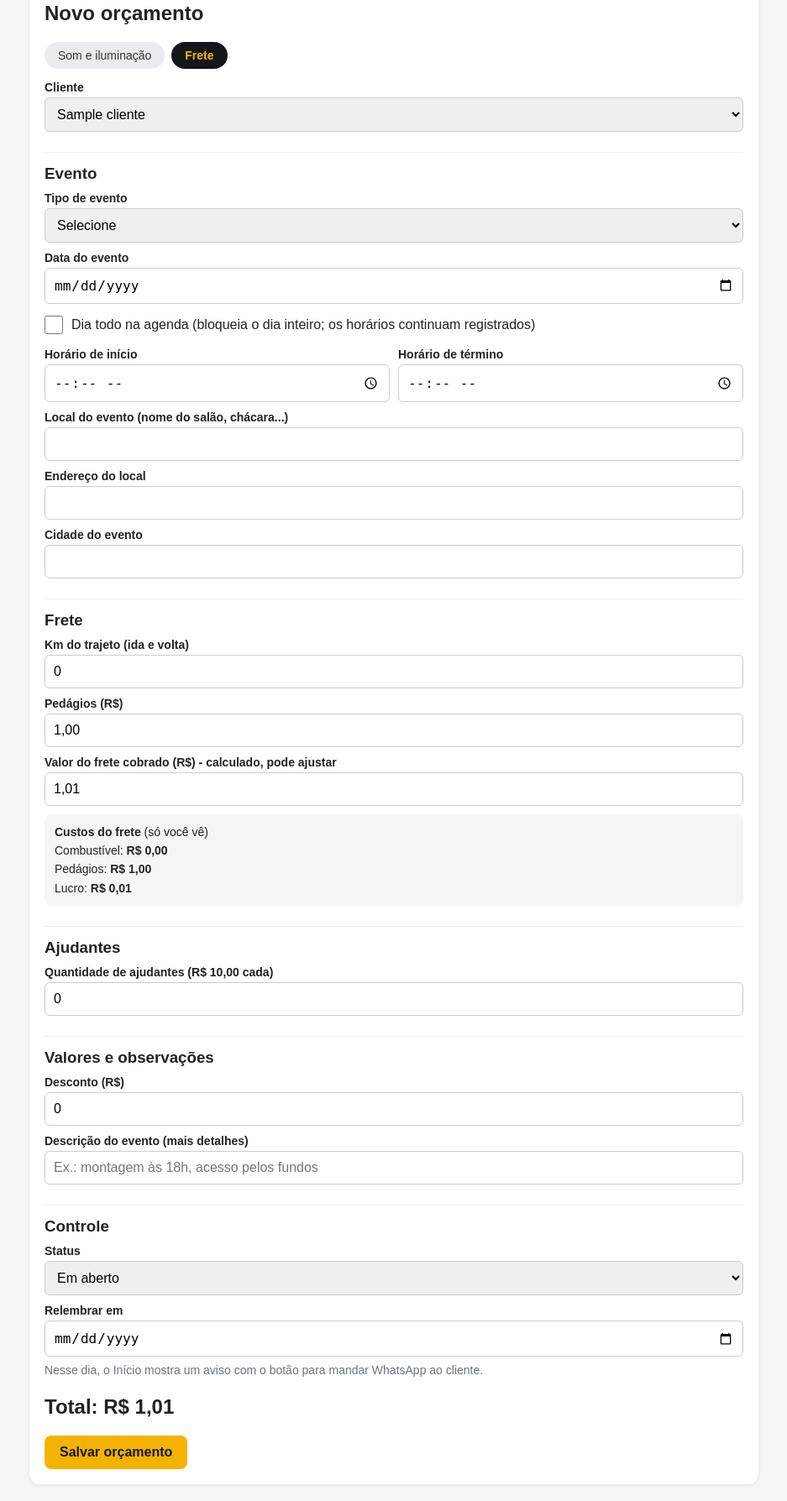
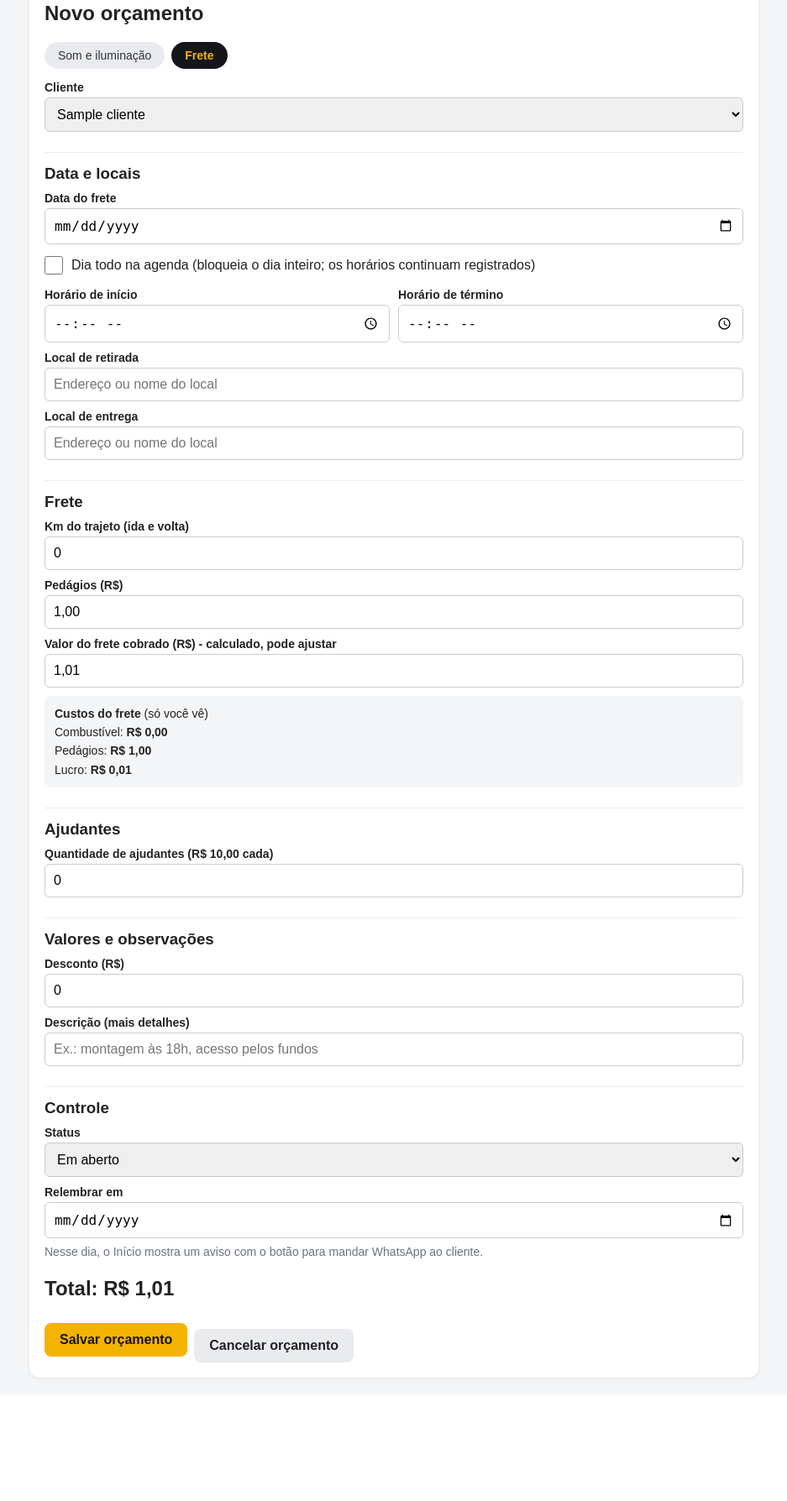
Before and after one commit to victorbaratela/walls-orcamentos, a Flask app: page /orcamentos/novo?modo=frete in a window 1280 px wide. Shown: the part 144-1932 px from the top of the page at 84% size, without its empty margins (171-1108 px from the left). After the commit the page ends 1789 px from the top, so only its background shows below. Run offline with Flask 3, Linux system fonts and the light colour scheme; the visitor is signed in with stand-in values (Sample User, id 1); tables that the repository leaves empty hold one stand-in row (values such as "Sample post"); some libraries are stand-ins or nearby versions.

Commit message:
Add files via upload

```diff
--- a/app.py
+++ b/app.py
@@ -129,6 +129,8 @@ class Orcamento(db.Model):
     local_nome = db.Column(db.String(120))
     local_endereco = db.Column(db.String(200))
     cidade = db.Column(db.String(80))
+    local_retirada = db.Column(db.String(200))
+    local_entrega = db.Column(db.String(200))
     relembrar_em = db.Column(db.Date)
     # valores
     km = db.Column(db.Float, default=0)
@@ -252,6 +254,8 @@ NOVAS_COLUNAS = [
     ('config', 'valor_ajudante', 'FLOAT DEFAULT 0'),
     ('item', 'imagem_v', 'INTEGER DEFAULT 0'),
     ('orcamento_item', 'categoria', 'VARCHAR(30)'),
+    ('orcamento', 'local_retirada', 'VARCHAR(200)'),
+    ('orcamento', 'local_entrega', 'VARCHAR(200)'),
     ('orcamento_item', 'item_id', 'INTEGER'),
     ('orcamento', 'tipo', "VARCHAR(20) DEFAULT 'Som'"),
     ('orcamento', 'numero', 'VARCHAR(20)'),
@@ -480,6 +484,8 @@ def aplicar_form(orc, form, cfg):
     orc.local_nome = form.get('local_nome') or None
     orc.local_endereco = form.get('local_endereco') or None
     orc.cidade = form.get('cidade') or None
+    orc.local_retirada = form.get('local_retirada') or None
+    orc.local_entrega = form.get('local_entrega') or None
     orc.observacoes = form.get('observacoes') or None
     orc.desconto = para_float(form.get('desconto'))
     status = form.get('status')
@@ -539,6 +545,7 @@ def valores_form(orc, cfg):
             'cliente_id': None, 'evento_tipo': '', 'evento_data': '',
             'dia_todo': False, 'hora_inicio': '', 'hora_fim': '',
             'local_nome': '', 'local_endereco': '', 'cidade': '',
+            'local_retirada': '', 'local_entrega': '',
             'incluir_frete': False, 'km': '0',
             'pedagios': fmt_num(cfg.pedagio_padrao), 'frete': '0',
             'ajudantes': 0, 'valor_ajudante': cfg.valor_ajudante or 0,
@@ -559,6 +566,8 @@ def valores_form(orc, cfg):
         'local_nome': orc.local_nome or '',
         'local_endereco': orc.local_endereco or '',
         'cidade': orc.cidade or '',
+        'local_retirada': orc.local_retirada or '',
+        'local_entrega': orc.local_entrega or '',
         'incluir_frete': bool(orc.frete),
         'km': f'{orc.km or 0:g}',
         'pedagios': fmt_num(orc.pedagios),
--- a/templates/_resumo.html
+++ b/templates/_resumo.html
@@ -2,11 +2,13 @@
   <p><b>Cliente:</b> {{ r.cliente }}{% if r.telefone %} - {{ r.telefone }}{% endif %}<br>
      <b>Emitido em:</b> {{ r.emissao }}</p>
 
-  {% if r.evento_tipo or r.evento_data or r.local_nome or r.cidade %}
-  <h3>Evento</h3>
+  {% if r.evento_tipo or r.evento_data or r.local_nome or r.cidade or r.local_retirada or r.local_entrega %}
+  <h3>{% if r.tipo == 'Frete' %}Data e locais{% else %}Evento{% endif %}</h3>
   <p>
     {% if r.evento_tipo %}<b>Tipo:</b> {{ r.evento_tipo }}<br>{% endif %}
     {% if r.evento_data %}<b>Data:</b> {{ r.evento_data }}{% if r.horario %} - {{ r.horario }}{% endif %}<br>{% endif %}
+    {% if r.local_retirada %}<b>Retirada:</b> {{ r.local_retirada }}<br>{% endif %}
+    {% if r.local_entrega %}<b>Entrega:</b> {{ r.local_entrega }}<br>{% endif %}
     {% if r.local_nome %}<b>Local:</b> {{ r.local_nome }}<br>{% endif %}
     {% if r.local_endereco %}<b>Endereço:</b> {{ r.local_endereco }}<br>{% endif %}
     {% if r.cidade %}<b>Cidade:</b> {{ r.cidade }}{% endif %}
--- a/templates/base.html
+++ b/templates/base.html
@@ -95,6 +95,9 @@
     .evt:hover { border-color: var(--ouro); }
     .evt .hora { width: 58px; flex: none; font-weight: bold; font-size: 14px; }
 
+    .rasc { background: #fff3cd; border-bottom: 1px solid #f0d98a; padding: 10px 16px; display: flex; flex-wrap: wrap; gap: 10px; align-items: center; font-size: 14px; }
+    .rasc .botao, .rasc button { margin: 0; padding: 6px 12px; font-size: 14px; }
+
     @media (min-width: 768px) {
       body { padding-bottom: 0; }
       .abas { position: static; justify-content: center; border-top: 0; border-bottom: 1px solid #e2e4e8; }
@@ -122,5 +125,59 @@
   <main>
     {% block conteudo %}{% endblock %}
   </main>
+
+  <script>
+  (function () {
+    if (!document.querySelector('.abas')) return;
+    const PREFIXO = 'walls_rasc_';
+    const achados = [];
+    try {
+      for (let i = localStorage.length - 1; i >= 0; i--) {
+        const chave = localStorage.key(i);
+        if (!chave || chave.indexOf(PREFIXO) !== 0) continue;
+        let rasc = null;
+        try { rasc = JSON.parse(localStorage.getItem(chave)); } catch (e) {}
+        if (!rasc || Date.now() - rasc.t > 604800000) { localStorage.removeItem(chave); continue; }
+        achados.push(chave);
+      }
+    } catch (e) { return; }
+    achados.forEach(chave => {
+      const nome = chave.slice(PREFIXO.length);
+      let destino = '/orcamentos/novo';
+      let rotulo = 'Novo orçamento de som e iluminação em andamento.';
+      if (nome === 'novo_frete') {
+        destino = '/orcamentos/novo?modo=frete';
+        rotulo = 'Novo orçamento de frete em andamento.';
+      } else if (nome.indexOf('edit_') === 0) {
+        destino = '/orcamentos/' + nome.slice(5) + '/editar';
+        rotulo = 'Edição de orçamento em andamento.';
+      } else if (nome !== 'novo_equip') {
+        return;
+      }
+      if (location.pathname + location.search === destino) return;
+      const faixa = document.createElement('div');
+      faixa.className = 'rasc';
+      const texto = document.createElement('span');
+      texto.textContent = rotulo;
+      const ir = document.createElement('a');
+      ir.className = 'botao';
+      ir.href = destino;
+      ir.textContent = 'Continuar';
+      const descartar = document.createElement('button');
+      descartar.type = 'button';
+      descartar.className = 'sec';
+      descartar.textContent = 'Descartar';
+      descartar.addEventListener('click', () => {
+        if (confirm('Descartar este orçamento em andamento?')) {
+          localStorage.removeItem(chave);
+          faixa.remove();
+        }
+      });
+      faixa.append(texto, ir, descartar);
+      document.querySelector('header').after(faixa);
+    });
+  })();
+  </script>
+
 </body>
 </html>
--- a/templates/orcamento_form.html
+++ b/templates/orcamento_form.html
@@ -12,34 +12,47 @@
   <p>Cadastre pelo menos um cliente antes. <a href='/clientes'>Ir para Clientes</a></p>
   {% else %}
   <form method='post' id='form-orc' data-novo='{{ 0 if orc else 1 }}'
+ data-chave='{{ ('edit_' ~ orc.id) if orc else ('novo_' ~ modo) }}'
         data-litro='{{ cfg.preco_litro }}' data-kml='{{ cfg.km_por_litro }}'
         data-lucro='{{ cfg.lucro_percentual }}' data-ajud='{{ v.valor_ajudante }}'>
     <input type='hidden' name='modo' value='{{ modo }}'>
+    <p class='ok' id='aviso-rasc' hidden>Rascunho recuperado automaticamente. Para descartar, toque em Cancelar orçamento.</p>
 
     <label>Cliente</label>
     <select name='cliente_id' required>
       {% for c in clientes %}<option value='{{ c.id }}'{% if v.cliente_id == c.id %} selected{% endif %}>{{ c.nome }}</option>{% endfor %}
     </select>
 
+    {% if modo == 'frete' %}
+    <h3 class='titulo-sec'>Data e locais</h3>
+    {% else %}
     <h3 class='titulo-sec'>Evento</h3>
     <label>Tipo de evento</label>
     <select name='evento_tipo'>
       <option value=''>Selecione</option>
       {% for e in eventos %}<option{% if v.evento_tipo == e %} selected{% endif %}>{{ e }}</option>{% endfor %}
     </select>
-    <label>Data do evento</label>
+    {% endif %}
+    <label>{% if modo == 'frete' %}Data do frete{% else %}Data do evento{% endif %}</label>
     <input type='date' name='evento_data' value='{{ v.evento_data }}'>
     <label class='check'><input type='checkbox' name='dia_todo' id='dia_todo'{% if v.dia_todo %} checked{% endif %}> Dia todo na agenda (bloqueia o dia inteiro; os horários continuam registrados)</label>
     <div class='linha2' id='horarios'>
       <div><label>Horário de início</label><input type='time' name='hora_inicio' value='{{ v.hora_inicio }}'></div>
       <div><label>Horário de término</label><input type='time' name='hora_fim' value='{{ v.hora_fim }}'></div>
     </div>
+    {% if modo == 'frete' %}
+    <label>Local de retirada</label>
+    <input name='local_retirada' value='{{ v.local_retirada }}' placeholder='Endereço ou nome do local'>
+    <label>Local de entrega</label>
+    <input name='local_entrega' value='{{ v.local_entrega }}' placeholder='Endereço ou nome do local'>
+    {% else %}
     <label>Local do evento (nome do salão, chácara...)</label>
     <input name='local_nome' value='{{ v.local_nome }}'>
     <label>Endereço do local</label>
     <input name='local_endereco' value='{{ v.local_endereco }}'>
     <label>Cidade do evento</label>
     <input name='cidade' value='{{ v.cidade }}'>
+    {% endif %}
 
     {% if modo == 'equip' %}
     <h3 class='titulo-sec'>Fornecimento</h3>
@@ -107,7 +120,7 @@
     <h3 class='titulo-sec'>Valores e observações</h3>
     <label>Desconto (R$)</label>
     <input name='desconto' id='desconto' inputmode='decimal' value='{{ v.desconto }}'>
-    <label>Descrição do evento (mais detalhes)</label>
+    <label>Descrição{% if modo == 'equip' %} do evento{% endif %} (mais detalhes)</label>
     <input name='observacoes' value='{{ v.observacoes }}' placeholder='Ex.: montagem às 18h, acesso pelos fundos'>
 
     <h3 class='titulo-sec'>Controle</h3>
@@ -122,8 +135,7 @@
     <h2 style='margin-top:22px'>Total: <span id='total'>R$ 0,00</span></h2>
     <div class='acoes'>
       <button type='submit'>Salvar orçamento</button>
-      {% if orc %}<a class='botao sec' style='margin-top:14px' href='/orcamentos/{{ orc.id }}'>Cancelar</a>{% endif %}
-    </div>
+      <button type='button' class='sec' id='cancelar' style='margin-top:14px' data-destino='{{ ('/orcamentos/' ~ orc.id) if orc else '/orcamentos' }}'>{% if orc %}Cancelar edição{% else %}Cancelar orçamento{% endif %}</button>    </div>
   </form>
   {% endif %}
 </div>
@@ -196,6 +208,37 @@ if (form) {
     $('horarios').querySelectorAll('input').forEach(i => { i.disabled = todo; });
   }
 
+  const chave = 'walls_rasc_' + form.dataset.chave;
+
+  function salvarRascunho() {
+    try {
+      const dados = Array.from(new FormData(form).entries());
+      localStorage.setItem(chave, JSON.stringify({ t: Date.now(), dados: dados }));
+    } catch (e) {}
+  }
+
+  function limparRascunho() {
+    try { localStorage.removeItem(chave); } catch (e) {}
+  }
+
+  function restaurarRascunho() {
+    let rasc = null;
+    try { rasc = JSON.parse(localStorage.getItem(chave)); } catch (e) {}
+    if (!rasc || !rasc.dados || Date.now() - rasc.t > 604800000) return false;
+    const pares = rasc.dados;
+    form.querySelectorAll('input[type=checkbox]').forEach(c => {
+      c.checked = pares.some(p => p[0] === c.name && p[1] === c.value);
+    });
+    atualizarMarcas();
+    atualizarFrete();
+    atualizarHorarios();
+    form.querySelectorAll('input:not([type=checkbox]):not([type=hidden]), select, textarea').forEach(el => {
+      const achados = pares.filter(p => p[0] === el.name);
+      if (el.name && achados.length) el.value = achados[achados.length - 1][1];
+    });
+    return true;
+  }
+
   $('km').addEventListener('input', calcFrete);
   $('pedagios').addEventListener('input', calcFrete);
   $('frete').addEventListener('input', () => { painel(); total(); });
@@ -215,6 +258,8 @@ if (form) {
     if (document.querySelector('.marca') && !document.querySelector('.marca:checked')) {
       ev.preventDefault();
       alert('Marque Sonorização, Iluminação ou as duas.');
+    } else {
+      limparRascunho();
     }
   });
 
@@ -224,6 +269,20 @@ if (form) {
   painel();
   if (novo && freteAtivo()) calcFrete();
   total();
+
+  if (restaurarRascunho()) {
+    painel();
+    total();
+    $('aviso-rasc').hidden = false;
+  }
+  form.addEventListener('input', salvarRascunho);
+  form.addEventListener('change', salvarRascunho);
+  $('cancelar').addEventListener('click', () => {
+    if (confirm('Descartar o que você preencheu neste orçamento?')) {
+      limparRascunho();
+      window.location.href = $('cancelar').dataset.destino;
+    }
+  });
 }
 </script>
 {% endblock %}
```
Also changed, not shown: apoio.py (+18 -4 lines).
